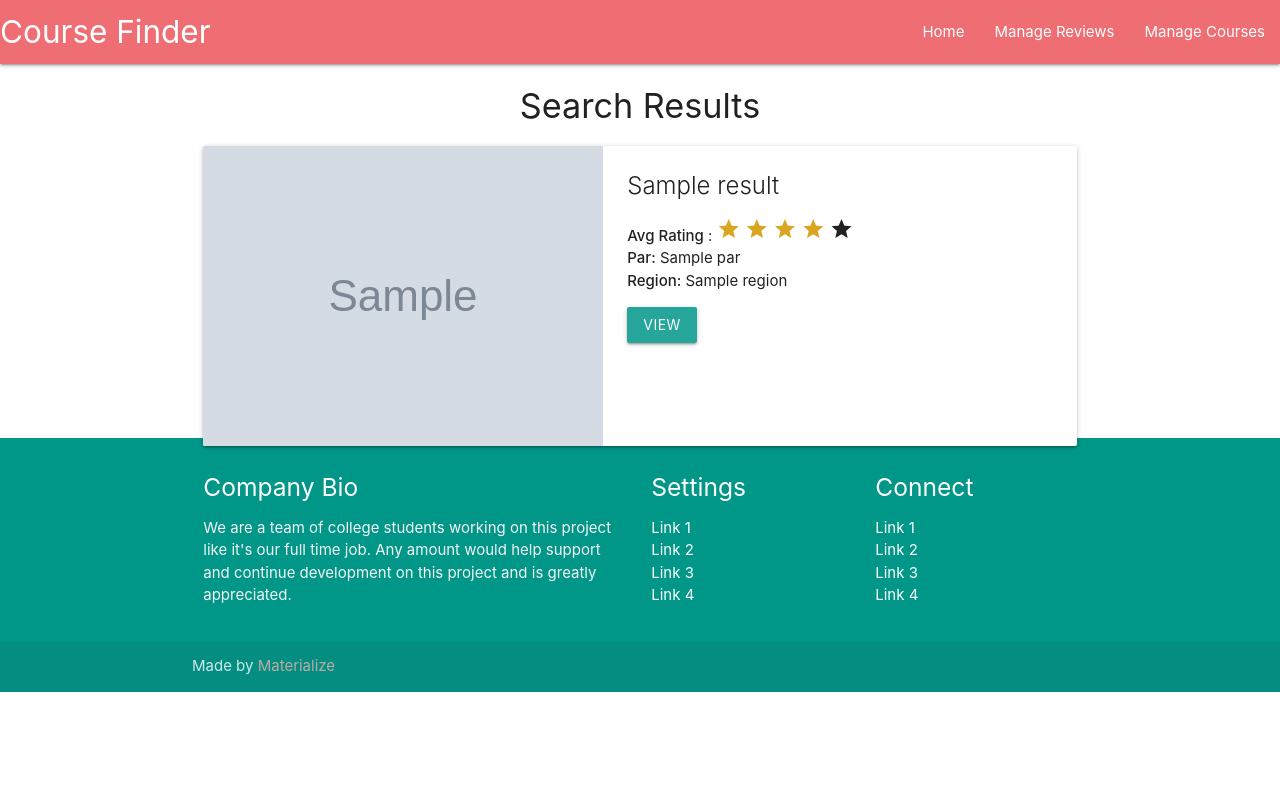
After one commit to SPawson/Golf-course-review-site, a Flask app: template templates/search-results.html in a window 1280 px wide. The commit adds this page. Run offline with Flask 2, Linux system fonts and the light colour scheme; the template is opened without the code that fills it: most values are stand-ins (such as "Sample title", 1, 10 or a date in 2020); grey boxes marked "Sample" are stand-in pictures; some libraries are stand-ins or nearby versions.

Commit message:
added search and results functionality

```diff
--- a/app.py
+++ b/app.py
@@ -27,12 +27,43 @@ Index Page Controller
 @app.route('/home')
 def index():
     course = mongo.db.course
+    region = mongo.db.region
 
     featured_course = Record.return_list(course.aggregate([{'$sample': {'size':1}}]))
-    print(featured_course[0])
 
-    return render_template("index.html", featured = featured_course[0])
+    regions = region.find()
+    region_list = Record.return_list(regions)
 
+
+
+    return render_template("index.html", featured = featured_course[0], regions = region_list)
+
+
+"""
+Search Course
+
+"""
+#Searches the database using user query and returns listed results
+@app.route('/search', methods=['POST','GET'])
+def search():
+
+    course= mongo.db.course
+
+    region = request.form.get('region')
+    course_name = request.form.get('course_name')
+    min_rating = int(request.form.get('min_rating'))
+
+    search_item = Record.search_term(region,course_name,min_rating)
+
+    if search_item != "":
+        results = course.find(search_item)
+    else:
+        results = []
+
+    list_of_results = Record.return_list(results)
+
+
+    return render_template('search-results.html', results = list_of_results)
 
 """
 Golf course management controllers
--- a/static/css/main.css
+++ b/static/css/main.css
@@ -11,3 +11,11 @@
     max-height: 70vh;
     display: block;
 }
+
+.card-size{
+
+    height: 280px;
+}
+.card-row{
+    display: block;
+}
--- a/static/js/star-rating.js
+++ b/static/js/star-rating.js
@@ -30,7 +30,7 @@ function setRating(ev) {
         }
         if(star == span){
             match = true;
-            num= index + 1;
+            num= index +1;
         }
         let starValue = parseInt(document.querySelector('.rating').getAttribute('value'))
     });
--- /dev/null
+++ b/templates/search-results.html
@@ -0,0 +1,48 @@
+{%extends 'base.html'%}
+{%block content%}
+
+
+<div class="container center-align">
+    <h4>Search Results</h4>
+    {% for result in results %}
+    <div class="row left-align card-row">
+        <div class="card-size col s12 m12 ">
+            <div class="card horizontal">
+                <div class="card-image">
+                    <img src="{{result.course_img}}">
+                </div>
+                <div class="card-stacked">
+                    <div class="card-content">
+                        <span class="card-title">{{result.course_name}}</span>
+                        <ul>
+                            <li><strong>Avg Rating</strong> :
+                                {% for star in range(5) %}
+                                {% if loop.index <= result.avg_rating %}
+                                <i class="material-icons gold-star">star</i>
+                                {% else %}
+                                <i class="material-icons grey-star">star</i>
+                                {% endif %}
+                                {% endfor %}
+                            </li>
+                            <li><strong>Par:</strong> {{result.par}}</li>
+                            <li><strong>Region:</strong> {{result.region}}</li>
+                        </ul>
+
+                        <div>
+                                <a href="{{url_for('view_course', course_id= result._id)}}"
+                                    class="modal-trigger del-btn waves-effect waves-light btn btn_small">View</a>
+                            </div>
+                    </div>
+                </div>
+            </div>
+        </div>
+
+    </div>
+    {% endfor %}
+</div>
+
+
+
+
+
+{% endblock %}
```
Also changed, not shown: packages/common/obj_handling.py (+24 -0 lines), templates/index.html (+58 -3 lines).
